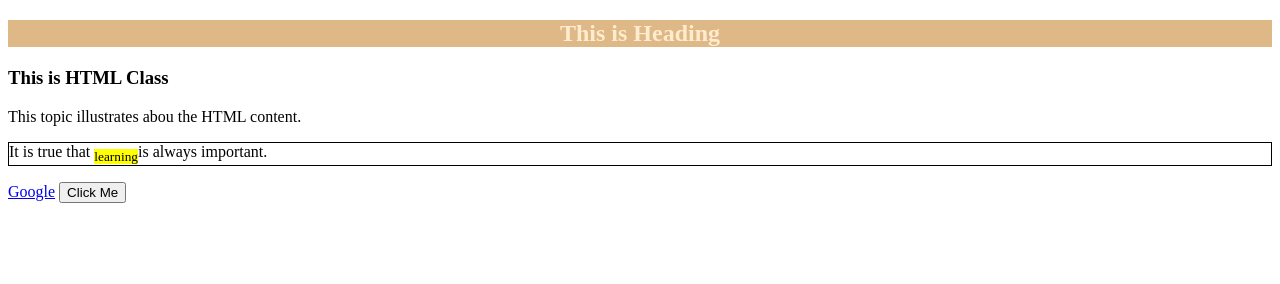
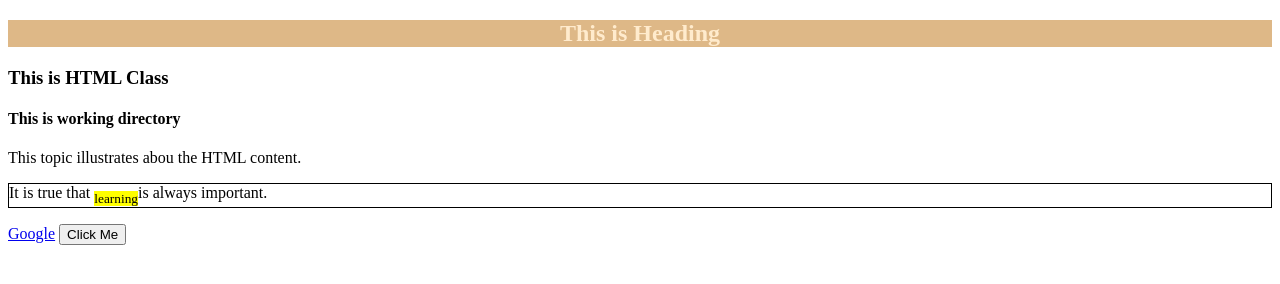
Before and after one commit to Ridds56/HTML, a plain HTML site: page 123.html in a window 1280 px wide. Drawn offline with Linux system fonts and the light colour scheme.

Commit message:
Added H4

```diff
--- a/123.html
+++ b/123.html
@@ -21,6 +21,7 @@
     <body>
         <h2>This is Heading</h2>
         <h3>This is HTML Class</h3>
+        <h4>This is working directory</h4>
         <p>This topic illustrates abou the HTML content.</p>
         <p id="para1">It is true that <sub><mark>learning</mark></sub>is always important.</p>
         <a href="https://www.google.com" target="_blank">Google</a>
```
